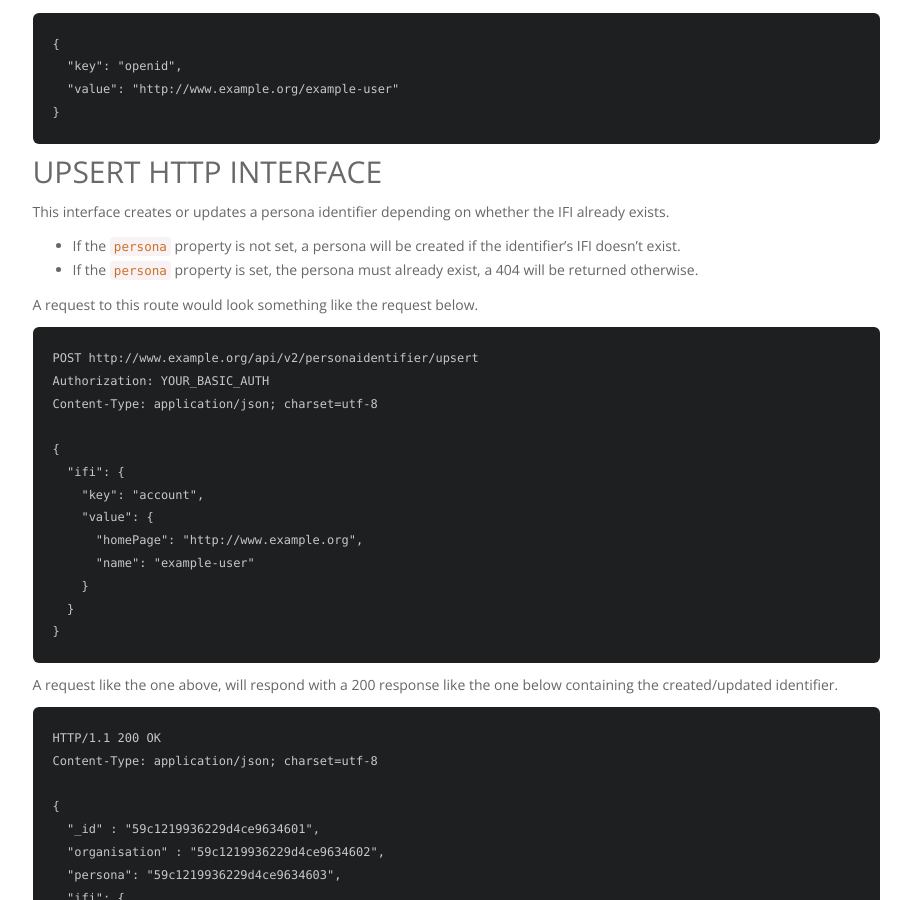
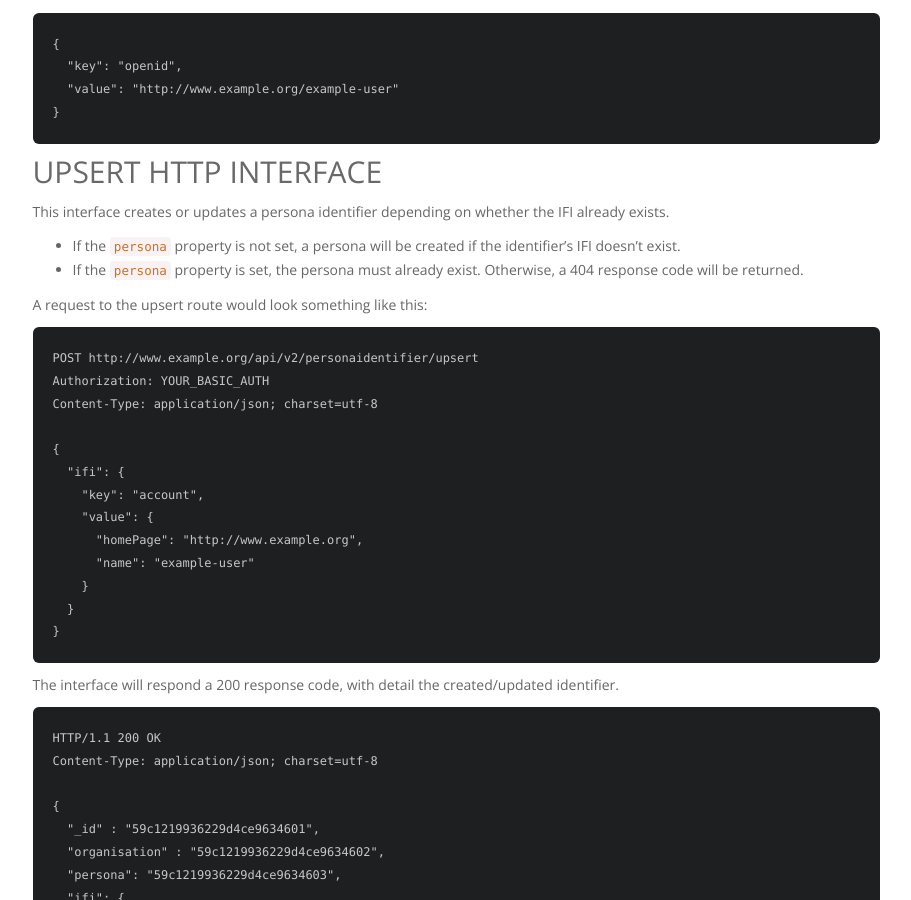
Before and after one commit to LearningLocker/docs, a Jekyll site: the page built from src/http-persona-identifiers.md, in a window 1280 px wide and 900 px high, scrolled down 1930 px. Shown: the whole window, without its empty margins (330-1241 px from the left). Built offline with Jekyll 4.4.1, drawn with Linux system fonts in a browser that asks for light colours; nearby versions of some CDN libraries; our own code applies the rules of GitHub Pages for plain Markdown files.

Commit message:
Modifies wording

````diff
--- a/src/http-persona-identifiers.md
+++ b/src/http-persona-identifiers.md
@@ -90,9 +90,9 @@ value | The value of the IFI.
 This interface creates or updates a persona identifier depending on whether the IFI already exists.
 
 - If the `persona` property is not set, a persona will be created if the identifier's IFI doesn't exist.
-- If the `persona` property is set, the persona must already exist, a 404 will be returned otherwise.
+- If the `persona` property is set, the persona must already exist. Otherwise, a 404 response code will be returned.
 
-A request to this route would look something like the request below.
+A request to the upsert route would look something like this:
 
 ```http
 POST http://www.example.org/api/v2/personaidentifier/upsert
@@ -110,7 +110,7 @@ Content-Type: application/json; charset=utf-8
 }
 ```
 
-A request like the one above, will respond with a 200 response like the one below containing the created/updated identifier.
+The interface will respond a 200 response code, with detail the created/updated identifier.
 
 ```http
 HTTP/1.1 200 OK
````
